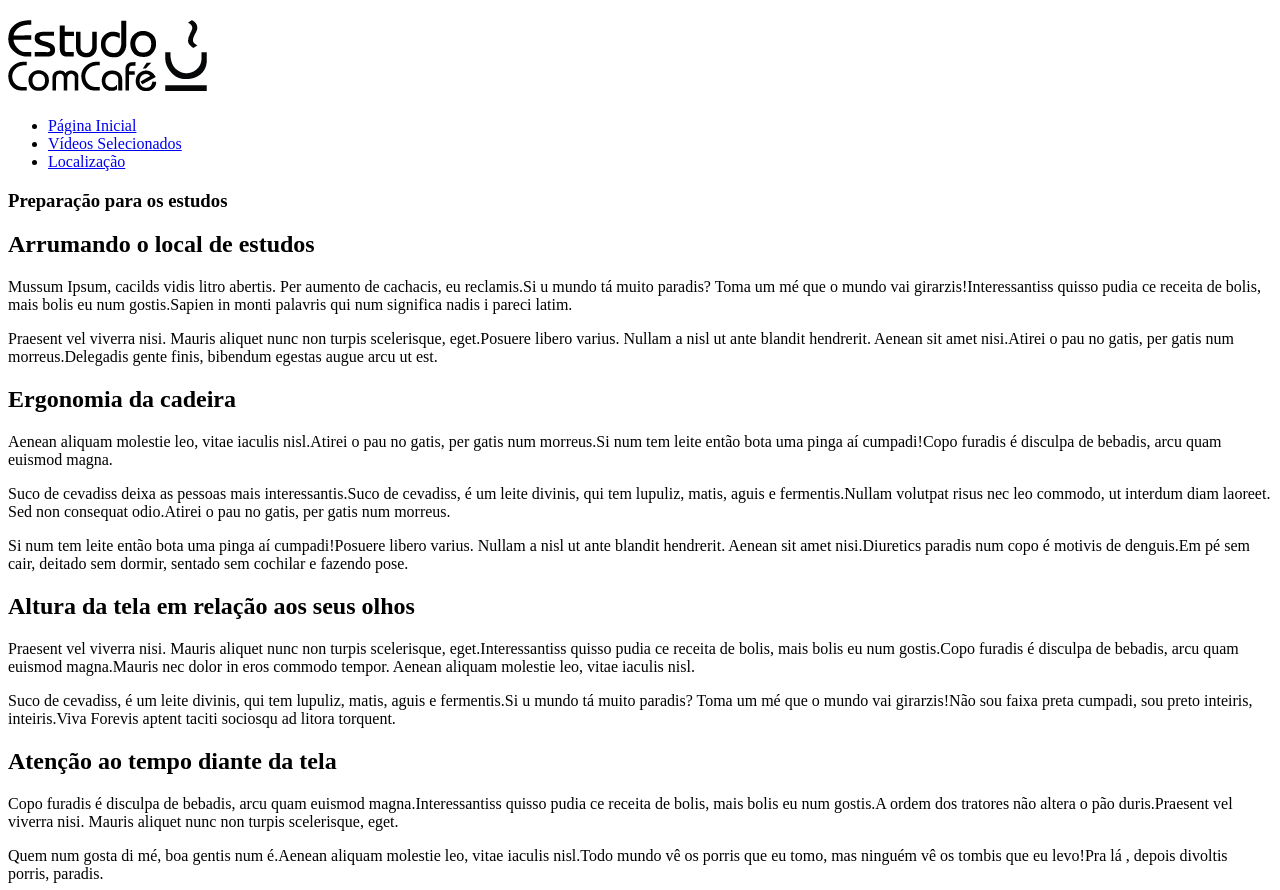
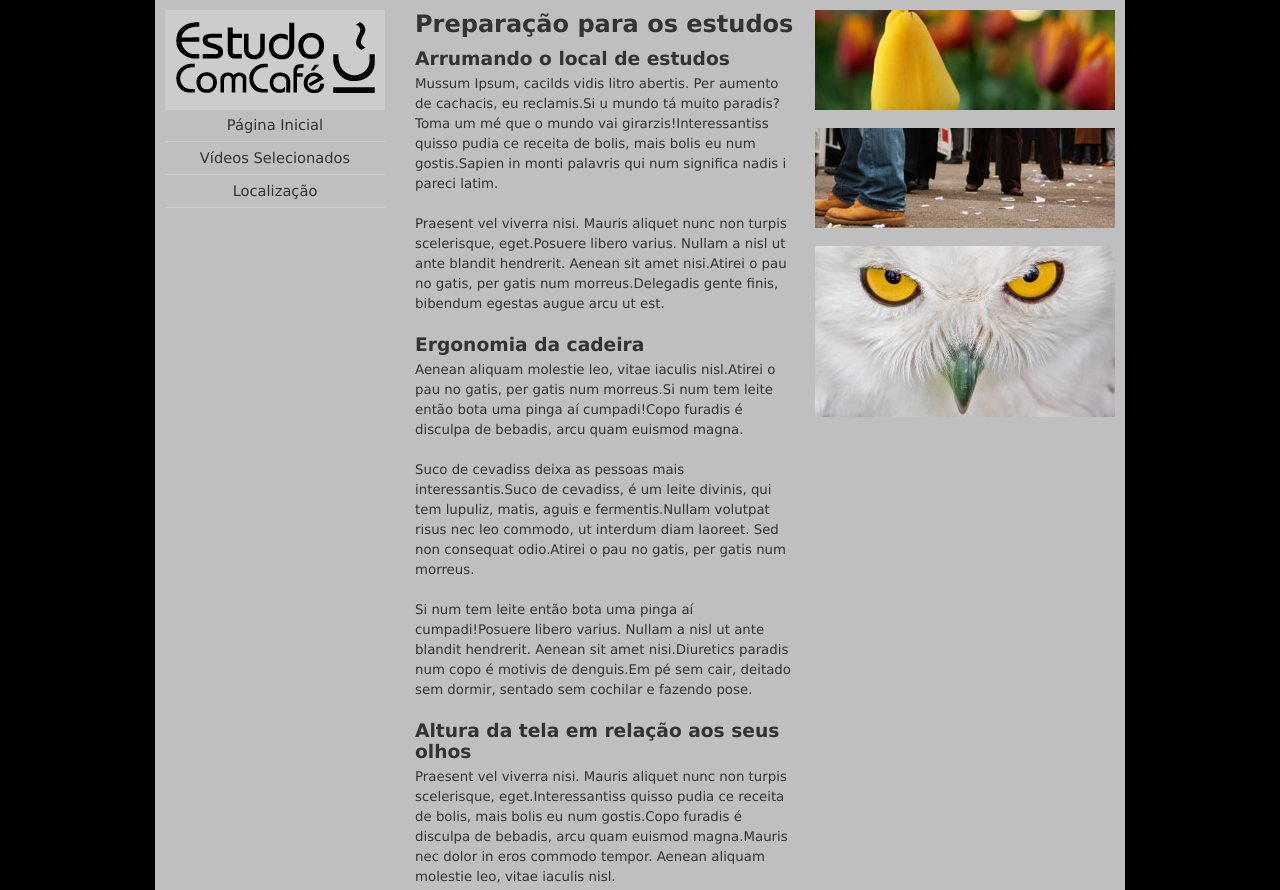
Before and after one commit to gabandrade26/siteresponsivo, a plain HTML site: page index.html in a window 1280 px wide. Shown: the top 890 px of the page. Drawn offline with Linux system fonts and the light colour scheme.

Commit message:
desktop pronto

```diff
--- a/css/desktop.css
+++ b/css/desktop.css
@@ -0,0 +1,127 @@
+@charset "UTF-8";
+
+* {
+    margin: 0px;
+    padding: 0px;
+    border: 0px;
+}
+
+body {
+    width: 100%;
+    font-family: Verdana, Geneva, sans-serif;
+    font-size: 10pt;
+    color: #333; /* cinza mais escuro */
+    background: #000 url("../imagens/fundo-baixo.jpg") no-repeat center bottom; /* a cor e a imagem de fundo podem ser colocadas no mesmo comando */
+}
+
+h1 {
+    font-size: 18pt;
+    padding-bottom: 10px;
+}
+
+h2 {
+    font-size: 14pt;
+    padding-bottom: 5px;
+}
+
+p {
+    margin: 0px 0px 20px;
+    line-height: 1.5em; /* espaçamento entre linhas */
+}
+
+div#interface {
+    width: 950px;
+    padding: 10px 10px 0px 10px; /* sentido horário */
+    background-color: rgba(255, 255, 255, 0.75); /* o máximo das cores do rgb somadas dão branco, e a última letra é para medir a quantidade de transparência */
+    margin: auto; /* centraliza a margem */
+}
+
+aside#logo-menu {
+    width: 220px;
+    float: left; /* ele prende o q foi atacado para um lado e deixa o outro lado para o resto das coisas*/
+    position: fixed; /* fixed congela o q foi atacado */
+}
+
+header {
+    width: 100%;
+    height: 100px;
+    text-align: center;
+    background-color: #ccc;
+}
+
+header img {
+    margin: 12px 0px 0px 0px;
+}
+
+header, section, article, .imagem, section {
+    margin: 0px 0px 15px 0px;
+}
+
+nav ul li {
+    list-style: none;
+    line-height: 32px;
+    border-bottom: 1px solid #ccc;
+
+}
+
+nav ul li a {
+    color: #333;
+    text-decoration: none;
+    display: block;
+    font-size: 11pt;
+    transition: all 0.5s ease 0.3s;
+}
+
+nav ul li a:hover {
+    color: #fff;
+    background-color: #333;
+    text-indent: 20px; /* ele faz a palavra ir para o lado na hora que o mouse passar */
+}
+
+section {
+    width: 700px;
+    float: right;
+}
+
+article#texto {
+    width: 380px;
+    float: left;
+}
+
+article#artigo-interno {
+    width: 100%;
+    float: left:
+}
+
+aside#imagens {
+    width: 300px;
+    float: right;
+}
+
+.imagens {
+    width: 300px;
+}
+
+.video {
+    width: 560px;
+    height: 315px;
+}
+
+.mapa {
+    width: 700px;
+    height: 450px;
+}
+
+footer {
+    clear: both; /* limpa o efeito dos floats anteriores */
+    width: 100%;
+    line-height: 50px;
+    text-align: right;
+    border-top: 1px solid #333;
+}
+
+footer a {
+    color: #000;
+    font-size: 10pt;
+    font-style: italic;
+}
--- a/index.html
+++ b/index.html
@@ -13,13 +13,13 @@
 <div id="interface">
     <!-- aside é a parte menos importante do site -->
     <aside id="logo-menu">
-        <header id="cabecalho">
+        <header>
             <h1>
                 <a href="index.html">
                     <img src="imagens/logo.png">
                 </a>
             </h1>
-            <nav id="menu">
+            <nav>
                 <ul>
                     <li><a href="index.html">Página Inicial</a></li>
                     <li><a href="video.html">Vídeos Selecionados</a></li>
```
Also changed, not shown: local.html (+3 -3 lines), video.html (+7 -7 lines).
